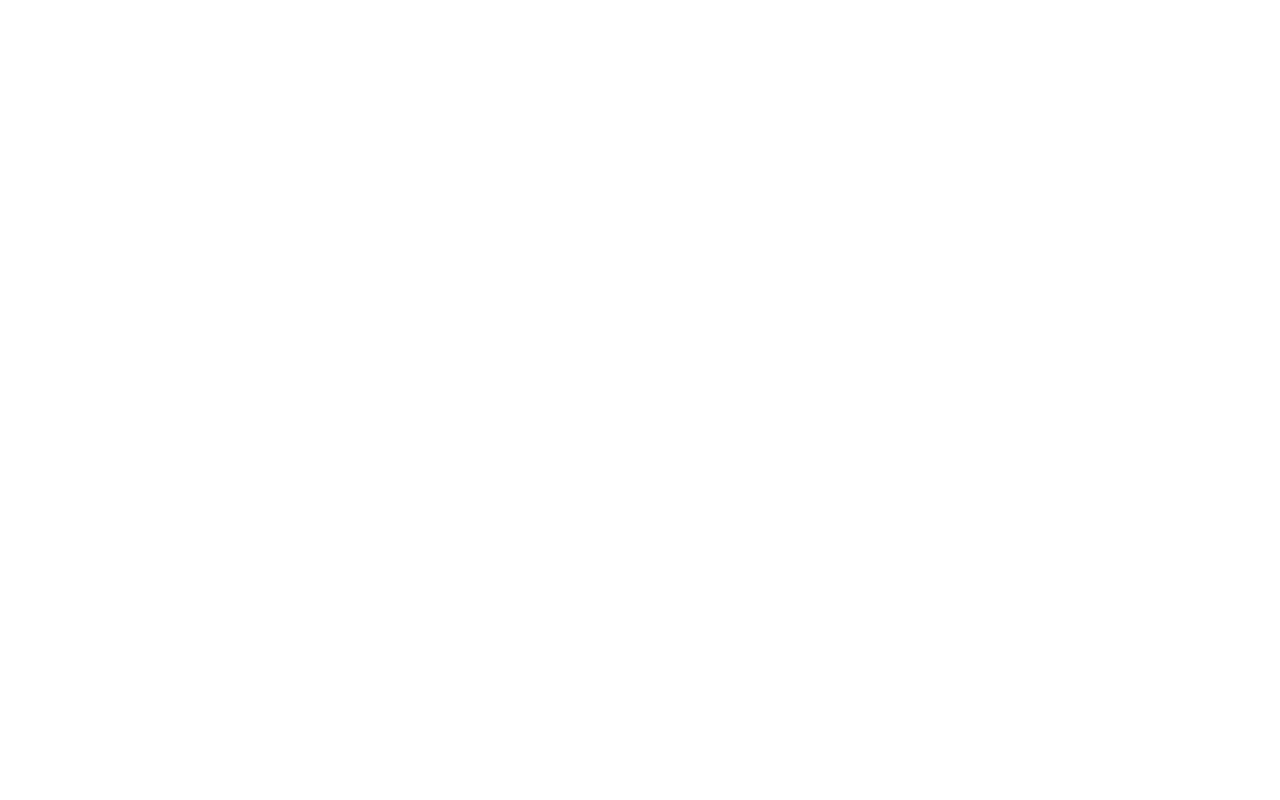
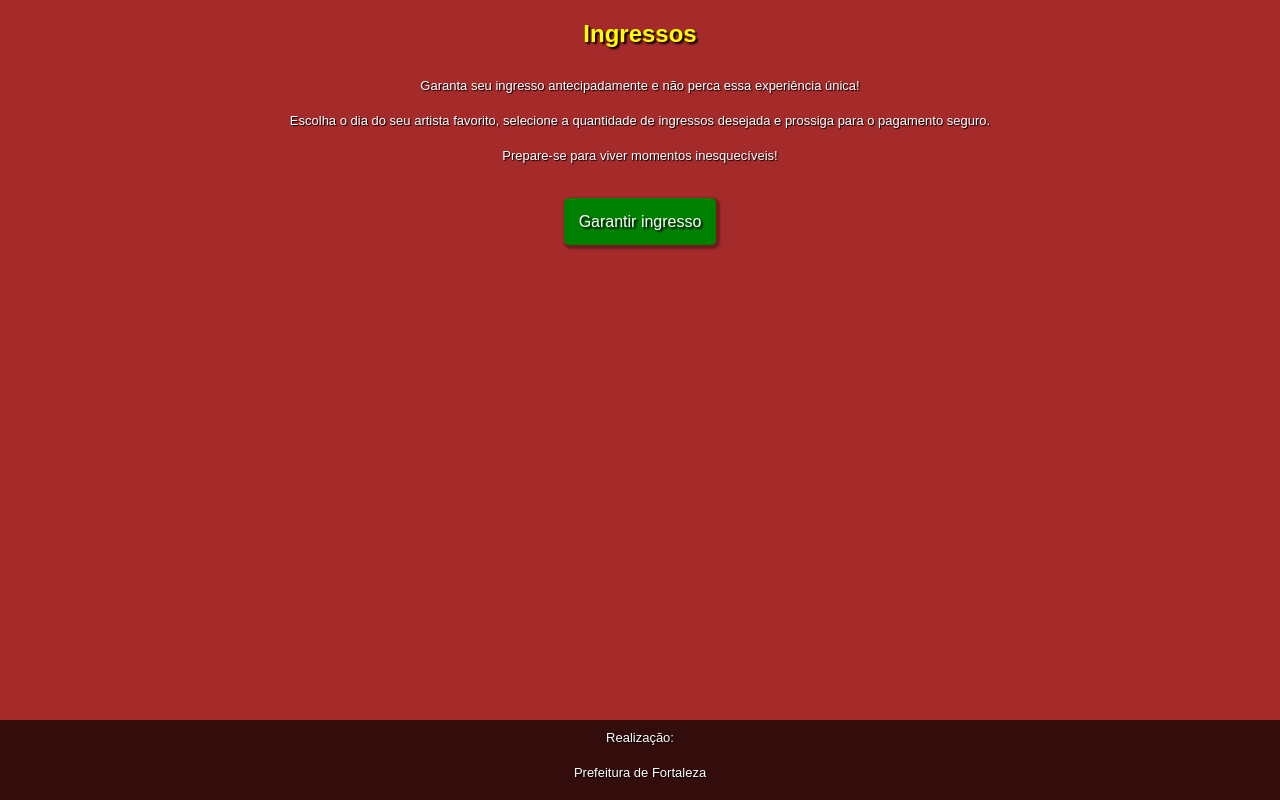
Before and after one commit to Ranyer01/Site-de-festa, a plain HTML site: page index.html in a window 1280 px wide. Drawn offline with Linux system fonts and the light colour scheme; a web font is replaced by a local one.

Commit message:
Criação da aba de ingressos

```diff
--- a/index.html
+++ b/index.html
@@ -3,9 +3,33 @@
 <head>
     <meta charset="UTF-8">
     <meta name="viewport" content="width=device-width, initial-scale=1.0">
+
+    <link rel="stylesheet" href="style.css">
+
+    <link rel="preconnect" href="https://fonts.googleapis.com">
+    <link rel="preconnect" href="https://fonts.gstatic.com" crossorigin>
+    <link href="https://fonts.googleapis.com/css2?family=Galindo&display=swap" rel="stylesheet">
+
     <title>Festa Junina</title>
+
 </head>
 <body>
+    <section class="ingressos">
+        <h2>Ingressos</h2>
+        <div>
+            <p>Garanta seu ingresso antecipadamente e não perca essa experiência única!</p>
+            <p>Escolha o dia do seu artista favorito, selecione a quantidade de ingressos desejada e prossiga para o pagamento
+                seguro.</p>
+            <p>Prepare-se para viver <span>momentos inesquecíveis!</span></p>
+        </div>
+        <a href="#">Garantir ingresso</a>
+    </section>
 
+   <footer>
+    <div>
+        <p>Realização:</p>
+        <p>Prefeitura de Fortaleza</p>
+    </div>
+   </footer>
 </body>
 </html>
--- /dev/null
+++ b/style.css
@@ -0,0 +1,60 @@
+body {
+    background-color: brown;
+}
+
+.ingressos {
+    text-align: center;
+
+}
+
+h2 {
+    text-align: center;
+    font-family: 'Galindo', sans-serif;
+    color: yellow;
+    text-shadow: 2px 2px 2px rgb(0, 0, 0);
+}
+
+div {
+    display: flex;
+    flex-direction: column;
+    justify-content: center;
+    margin-bottom: 40px;
+}
+
+p {
+    margin: 10px;
+    font-family: 'Galindo', sans-serif;
+    font-weight: normal;
+    font-size: small;
+    color: white;
+    text-shadow: 1px 1px 1px rgb(0, 0, 0);
+}
+
+a {
+    text-decoration: none;
+    background-color: green;
+    color: white;
+    font-weight: normal;
+    font-family: 'Galindo', sans-serif;
+    padding: 15px;
+    border-radius: 5px;
+    box-shadow: 2px 2px 2px 2px rgba(0, 0, 0, 0.331);
+    text-shadow: 2px 2px 2px rgb(0, 0, 0);
+}
+
+a:hover {
+    background-color: rgb(2, 75, 2);
+    padding: 18px;
+}
+
+footer {
+    background-color: rgb(51, 12, 12);
+    width: 100%;
+    height: 80px;
+    position: fixed;
+    bottom: 0;
+    left: 0px;
+    border: 0px;
+    text-align: center;
+
+}
```
